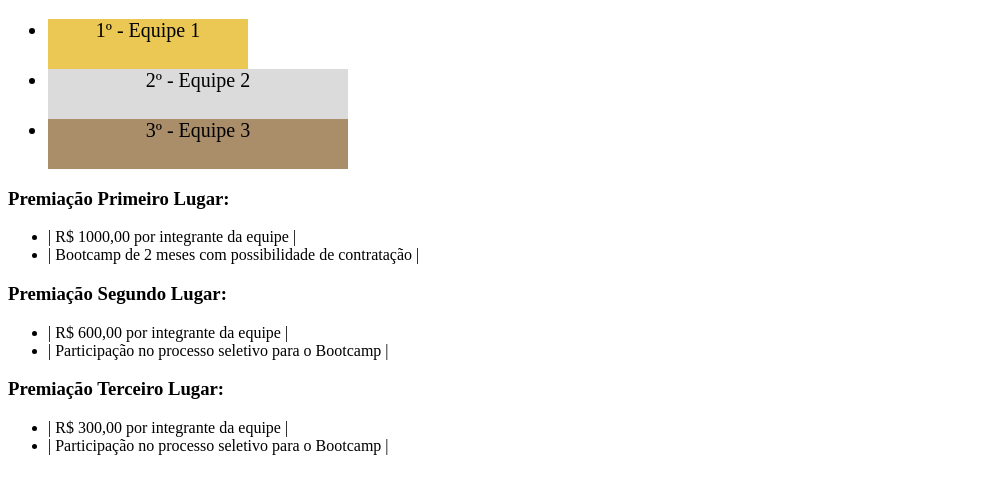
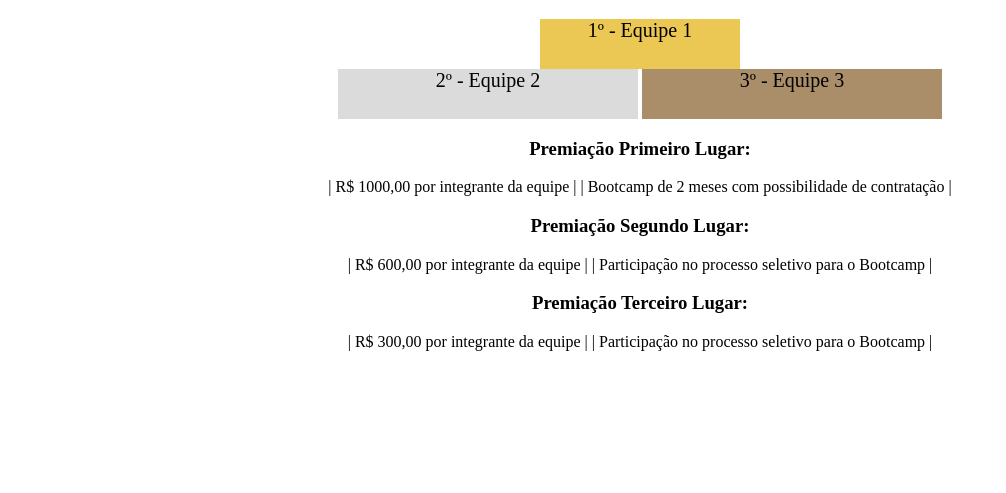
Before and after one commit to Arvo-palma/trybe-exercises, a plain HTML site: page bloco_3/dia_4/exercicio1.html in a window 1280 px wide. Shown: the part 61-554 px from the top of the page, without its empty margins (0-1006 px from the left). Drawn offline with Linux system fonts and the light colour scheme.

Commit message:
Adiciona exercicios completos pré-aula

```diff
--- a/bloco_3/dia_4/exercicio1.html
+++ b/bloco_3/dia_4/exercicio1.html
@@ -4,36 +4,7 @@
     <meta charset="UTF-8">
     <meta name="viewport" content="width=device-width, initial-scale=1.0">
     <title>Ranking</title>
-    <style>
-      h1 {
-        text-align: center;
-      }
-
-      .first {
-        background-color: rgb(235, 200, 84);
-        font-size: 20px;
-        height: 50px;
-        text-align: center;
-        width: 200px;
-      }
-
-      .second {
-        background-color: rgb(219, 219, 219);
-        font-size: 20px;
-        height: 50px;
-        text-align: center;
-        width: 300px;
-      }
-
-      .third {
-        background-color: rgb(170, 142, 106);
-        font-size: 20px;
-        height: 50px;
-        text-align: center;
-        width: 300px;
-      }
-
-    </style>
+    <link rel="stylesheet" href="style.css">
   </head>
   <body>
     <header>
@@ -42,11 +13,13 @@
     <section>
       <ul>
         <li class="first">1º - Equipe 1</li>
-        <li class="second">2º - Equipe 2</li>
-        <li class="third">3º - Equipe 3</li>
+        <div class="secthird">
+          <li class="second">2º - Equipe 2</li>
+          <li class="third">3º - Equipe 3</li>
+        </div>
       </ul>
     </section>
-    <section>
+    <section class="section2">
       <h3>Premiação Primeiro Lugar:</h3>
       <ul>
         <li>| R$ 1000,00 por integrante da equipe |</li>
--- a/bloco_3/dia_4/style.css
+++ b/bloco_3/dia_4/style.css
@@ -0,0 +1,53 @@
+header {
+    text-align: center;
+}
+
+section ul {
+    list-style-type: none;
+    margin: auto;
+    padding: 0%;
+}
+
+  .first {
+    display: block;
+    margin: auto;
+    background-color: rgb(235, 200, 84);
+    font-size: 20px;
+    height: 50px;
+    text-align: center;
+    width: 200px;
+  }
+
+  .second {
+    display: inline-block;
+    background-color: rgb(219, 219, 219);
+    font-size: 20px;
+    height: 50px;
+    text-align: center;
+    width: 300px;
+  }
+
+  .third {
+    display: inline-block;
+    background-color: rgb(170, 142, 106);
+    font-size: 20px;
+    height: 50px;
+    text-align: center;
+    width: 300px;
+  }
+
+  .secthird {
+    width:max-content;
+    margin: auto;
+  }
+
+    .section2 {
+      display: block;
+      text-align: center;
+      margin: auto;
+    }
+
+    .section2 li {
+        display:inline-block;
+
+    }
```
